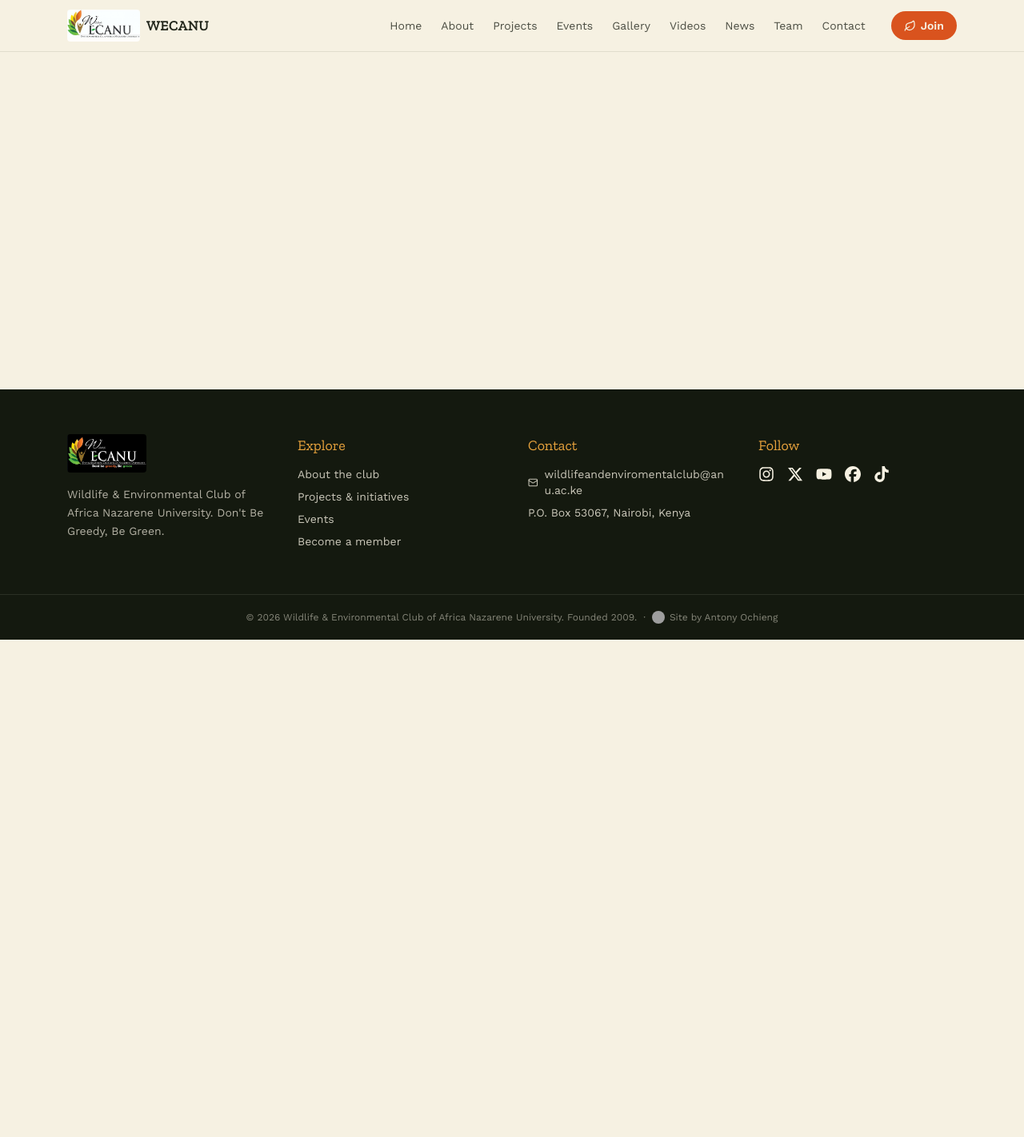
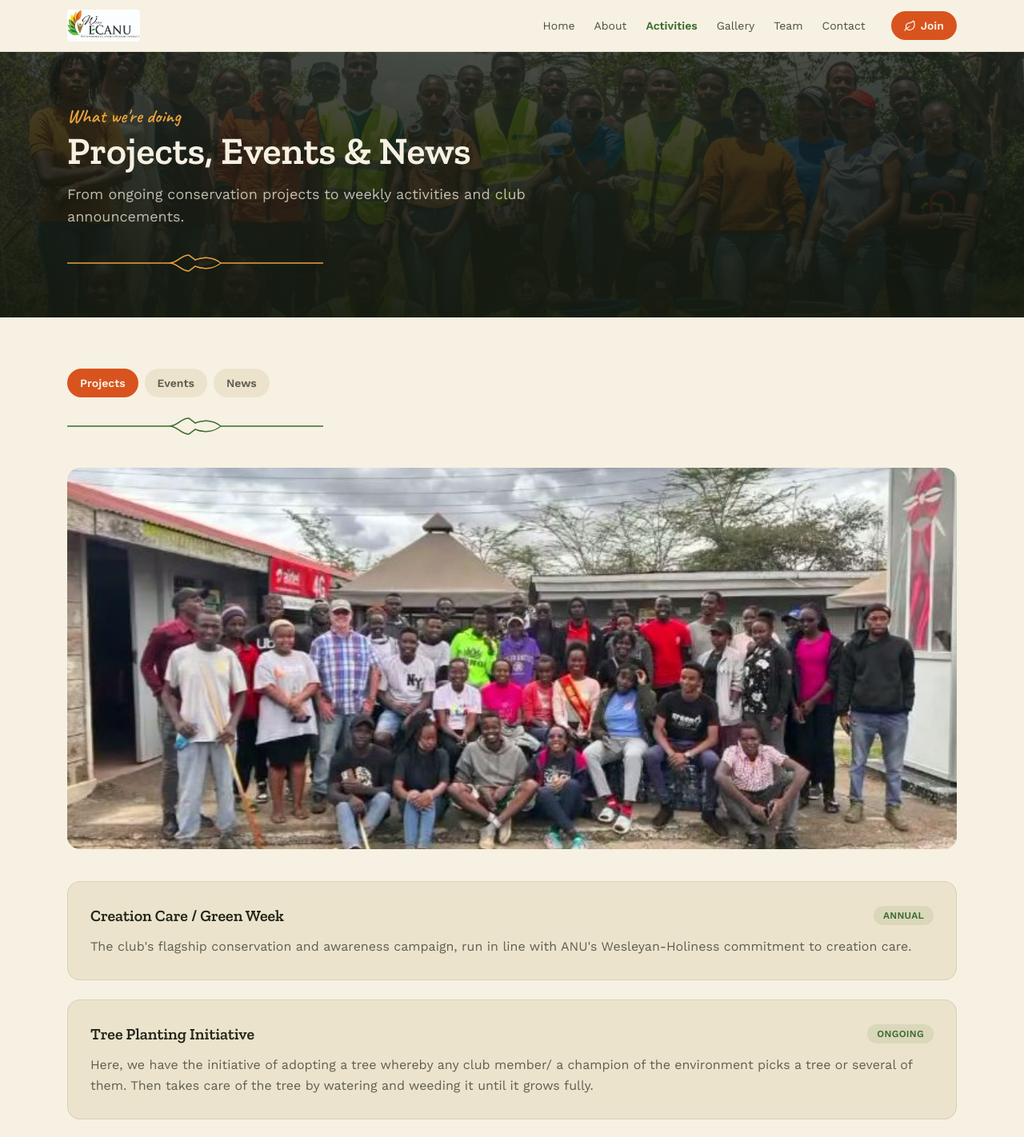
Before and after one commit to Antony-005/wecanu, a React (Vite) app: page /activities in a window 1280 px wide. Shown: the top 1422 px of the page at 80% size. Before the commit the page ends 800 px from the top, so only its background shows below. Built offline with nearby package versions, Linux system fonts and the light colour scheme; grey boxes are pictures that could not be loaded.

Commit message:
Merge Projects, Events, and News into a single Activities page with tabs

```diff
--- a/src/App.jsx
+++ b/src/App.jsx
@@ -1,14 +1,11 @@
-import { Routes, Route, useLocation } from "react-router-dom";
+import { Routes, Route, Navigate, useLocation } from "react-router-dom";
 import { useEffect } from "react";
 import Navbar from "./components/Navbar";
 import Footer from "./components/Footer";
 import Home from "./pages/Home";
 import About from "./pages/About";
-import Projects from "./pages/Projects";
-import Events from "./pages/Events";
+import Activities from "./pages/Activities";
 import Gallery from "./pages/Gallery";
-import Videos from "./pages/Videos";
-import Blog from "./pages/Blog";
 import Team from "./pages/Team";
 import Membership from "./pages/Membership";
 import Contact from "./pages/Contact";
@@ -43,11 +40,12 @@ export default function App() {
         <Routes>
           <Route path="/" element={<Home />} />
           <Route path="/about" element={<About />} />
-          <Route path="/projects" element={<Projects />} />
-          <Route path="/events" element={<Events />} />
+          <Route path="/activities" element={<Activities />} />
+          <Route path="/projects" element={<Navigate to="/activities" replace />} />
+          <Route path="/events" element={<Navigate to="/activities" replace />} />
+          <Route path="/blog" element={<Navigate to="/activities" replace />} />
           <Route path="/gallery" element={<Gallery />} />
-          <Route path="/videos" element={<Videos />} />
-          <Route path="/blog" element={<Blog />} />
+          <Route path="/videos" element={<Navigate to="/gallery" replace />} />
           <Route path="/team" element={<Team />} />
           <Route path="/membership" element={<Membership />} />
           <Route path="/contact" element={<Contact />} />
--- a/src/components/Footer.jsx
+++ b/src/components/Footer.jsx
@@ -20,9 +20,13 @@ export default function Footer() {
           <h4 className="font-display text-lg mb-3 text-gold">Explore</h4>
           <ul className="space-y-2 text-sm text-parchment/80">
             <li><Link to="/about" className="hover:text-parchment">About the club</Link></li>
-            <li><Link to="/projects" className="hover:text-parchment">Projects & initiatives</Link></li>
-            <li><Link to="/events" className="hover:text-parchment">Events</Link></li>
+            <li><Link to="/activities" className="hover:text-parchment">Projects, events & news</Link></li>
             <li><Link to="/membership" className="hover:text-parchment">Become a member</Link></li>
+            <li>
+              <a href="https://www.anu.ac.ke/" target="_blank" rel="noreferrer" className="hover:text-parchment">
+                Africa Nazarene University ↗
+              </a>
+            </li>
           </ul>
         </div>
 
--- a/src/components/Navbar.jsx
+++ b/src/components/Navbar.jsx
@@ -6,11 +6,8 @@ import logo from "../assets/logo/logo-white-bg.jpg";
 const links = [
   { to: "/", label: "Home" },
   { to: "/about", label: "About" },
-  { to: "/projects", label: "Projects" },
-  { to: "/events", label: "Events" },
+  { to: "/activities", label: "Activities" },
   { to: "/gallery", label: "Gallery" },
-  { to: "/videos", label: "Videos" },
-  { to: "/blog", label: "News" },
   { to: "/team", label: "Team" },
   { to: "/contact", label: "Contact" },
 ];
@@ -23,9 +20,6 @@ export default function Navbar() {
       <div className="max-w-6xl mx-auto px-5 flex items-center justify-between h-16">
         <NavLink to="/" className="flex items-center gap-2" onClick={() => setOpen(false)}>
           <img src={logo} alt="WECANU logo" className="h-10 w-auto rounded-sm" />
-          <span className="font-display font-semibold text-ink text-lg hidden sm:block">
-            WECANU
-          </span>
         </NavLink>
 
         <nav className="hidden lg:flex items-center gap-6 font-body text-sm">
--- /dev/null
+++ b/src/pages/Activities.jsx
@@ -0,0 +1,134 @@
+import { useState } from "react";
+import PageHero from "../components/PageHero";
+import LeafDivider from "../components/LeafDivider";
+import SEO from "../components/SEO";
+import { projects, activities as activityTypes } from "../data/content";
+import { firstImage, nthImage } from "../utils/gallery";
+
+const cleanupsImages = import.meta.glob("../assets/images/gallery/cleanups/*.{jpg,jpeg,JPG,JPEG}", { eager: true });
+const bonfireImages = import.meta.glob("../assets/images/gallery/bonfire/*.{jpg,jpeg,JPG,JPEG}", { eager: true });
+
+const heroImg = firstImage(cleanupsImages);
+const projectsBannerImg = nthImage(cleanupsImages, 1);
+const eventsBannerImg = nthImage(bonfireImages, 1);
+
+const posts = [
+  {
+    title: "Welcome to the new WECANU site",
+    date: "Coming soon",
+    excerpt: ".",
+  },
+  {
+    title: "Green Week is around the corner",
+    date: "Coming soon",
+    excerpt: "",
+  },
+];
+
+const tabs = ["Projects", "Events", "News"];
+
+function ProjectsPanel() {
+  return (
+    <div>
+      {projectsBannerImg && (
+        <div className="mb-10 rounded-2xl overflow-hidden aspect-[21/9]">
+          <img src={projectsBannerImg} alt="" className="w-full h-full object-cover" />
+        </div>
+      )}
+      <div className="space-y-6">
+        {projects.map((p) => (
+          <div key={p.title} className="rounded-2xl border border-ink/10 p-7 bg-parchment-dim">
+            <div className="flex items-center justify-between flex-wrap gap-2">
+              <h3 className="font-display text-xl font-semibold text-ink">{p.title}</h3>
+              <span className="text-xs uppercase tracking-wide font-semibold text-fern bg-fern/10 rounded-full px-3 py-1">
+                {p.status}
+              </span>
+            </div>
+            <p className="mt-3 text-ink/70 leading-relaxed">{p.blurb}</p>
+          </div>
+        ))}
+      </div>
+    </div>
+  );
+}
+
+function EventsPanel() {
+  return (
+    <div>
+      {eventsBannerImg && (
+        <div className="mb-10 rounded-2xl overflow-hidden aspect-[21/9]">
+          <img src={eventsBannerImg} alt="" className="w-full h-full object-cover" />
+        </div>
+      )}
+      <div className="grid sm:grid-cols-2 lg:grid-cols-3 gap-6">
+        {activityTypes.map((a) => (
+          <div key={a.title} className="rounded-2xl border border-ink/10 bg-white p-6">
+            {a.cadence && (
+              <p className="text-xs uppercase tracking-wide text-ember font-semibold">{a.cadence}</p>
+            )}
+            <h3 className="font-display text-lg font-semibold mt-1 text-ink">{a.title}</h3>
+            <p className="text-sm text-ink/65 mt-1.5">{a.blurb}</p>
+          </div>
+        ))}
+      </div>
+    </div>
+  );
+}
+
+function NewsPanel() {
+  return (
+    <div className="max-w-3xl space-y-8">
+      {posts.map((p) => (
+        <article key={p.title} className="border-b border-ink/10 pb-8">
+          <p className="text-xs uppercase tracking-wide text-ember font-semibold">{p.date}</p>
+          <h3 className="font-display text-2xl font-semibold mt-1 text-ink">{p.title}</h3>
+          <p className="mt-2 text-ink/70">{p.excerpt}</p>
+        </article>
+      ))}
+    </div>
+  );
+}
+
+export default function Activities() {
+  const [active, setActive] = useState(tabs[0]);
+
+  return (
+    <>
+      <SEO
+        path="/activities"
+        title="Projects, Events & News"
+        description="WECANU's conservation projects, year-round events and activities, and the latest club news — all in one place."
+      />
+      <PageHero
+        eyebrow="What we're doing"
+        title="Projects, Events & News"
+        subtitle="From ongoing conservation projects to weekly activities and club announcements."
+        bgImage={heroImg}
+      />
+
+      <section className="max-w-6xl mx-auto px-5 py-16">
+        <div className="flex flex-wrap gap-2">
+          {tabs.map((t) => (
+            <button
+              key={t}
+              onClick={() => setActive(t)}
+              className={`rounded-full px-4 py-2 text-sm font-semibold transition-colors ${
+                active === t
+                  ? "bg-ember text-parchment"
+                  : "bg-parchment-dim text-ink/70 hover:bg-parchment-dim/70"
+              }`}
+            >
+              {t}
+            </button>
+          ))}
+        </div>
+
+        <LeafDivider className="mt-6 mb-10 max-w-xs" />
+
+        {active === "Projects" && <ProjectsPanel />}
+        {active === "Events" && <EventsPanel />}
+        {active === "News" && <NewsPanel />}
+      </section>
+    </>
+  );
+}
--- a/src/pages/Gallery.jsx
+++ b/src/pages/Gallery.jsx
@@ -2,7 +2,15 @@ import { useState } from "react";
 import PageHero from "../components/PageHero";
 import LeafDivider from "../components/LeafDivider";
 import SEO from "../components/SEO";
+import YouTubeEmbed from "../components/YouTubeEmbed";
+import InstagramEmbed from "../components/InstagramEmbed";
+import { youtubeVideos, instagramVideos } from "../data/videos";
+import { ExternalLink } from "lucide-react";
 
+// Each category auto-loads every image dropped into its folder — no code
+// changes needed when you add more photos, as long as the filename matches
+// the pattern you told Antony (e.g. general1.jpg, general2.jpg, ...) and it
+// lands in the right folder below.
 const categoryFolders = {
   General: import.meta.glob("../assets/images/gallery/general/*.{jpg,jpeg,JPG,JPEG}", { eager: true }),
   "Clean-Ups & Tree Planting": import.meta.glob("../assets/images/gallery/cleanups/*.{jpg,jpeg,JPG,JPEG}", { eager: true }),
@@ -19,23 +27,90 @@ function imagesFor(category) {
     .map((path) => modules[path].default);
 }
 
-const categories = Object.keys(categoryFolders);
+const photoCategories = Object.keys(categoryFolders);
+const categories = [...photoCategories, "Videos"];
+const heroImg = imagesFor("General")[0] || null;
+
+function VideosPanel() {
+  const [videoTab, setVideoTab] = useState("YouTube");
+
+  return (
+    <div>
+      <div className="flex gap-2 mb-8">
+        {["YouTube", "Instagram"].map((t) => (
+          <button
+            key={t}
+            onClick={() => setVideoTab(t)}
+            className={`rounded-full px-4 py-1.5 text-xs font-semibold transition-colors ${
+              videoTab === t
+                ? "bg-fern text-parchment"
+                : "bg-white border border-ink/10 text-ink/60 hover:bg-parchment-dim"
+            }`}
+          >
+            {t}
+          </button>
+        ))}
+      </div>
+
+      {videoTab === "YouTube" ? (
+        <div className="grid sm:grid-cols-2 gap-8">
+          {youtubeVideos.map((v) => (
+            <div key={v.id}>
+              <YouTubeEmbed id={v.id} title={v.title} />
+              <div className="mt-3 flex items-start justify-between gap-3">
+                <h3 className="font-display text-base font-semibold text-ink">{v.title}</h3>
+                <a
+                  href={`https://www.youtube.com/watch?v=${v.id}`}
+                  target="_blank"
+                  rel="noreferrer"
+                  className="shrink-0 text-xs text-fern font-semibold inline-flex items-center gap-1 hover:underline"
+                >
+                  YouTube <ExternalLink size={12} />
+                </a>
+              </div>
+            </div>
+          ))}
+        </div>
+      ) : (
+        <div className="grid sm:grid-cols-2 lg:grid-cols-3 gap-8">
+          {instagramVideos.map((v) => (
+            <div key={v.url}>
+              <InstagramEmbed url={v.url} title={v.title} />
+              <div className="mt-3 flex items-start justify-between gap-3">
+                <h3 className="font-display text-base font-semibold text-ink">{v.title}</h3>
+                <a
+                  href={v.url}
+                  target="_blank"
+                  rel="noreferrer"
+                  className="shrink-0 text-xs text-fern font-semibold inline-flex items-center gap-1 hover:underline"
+                >
+                  Instagram <ExternalLink size={12} />
+                </a>
+              </div>
+            </div>
+          ))}
+        </div>
+      )}
+    </div>
+  );
+}
 
 export default function Gallery() {
   const [active, setActive] = useState(categories[0]);
-  const images = imagesFor(active);
+  const images = active === "Videos" ? [] : imagesFor(active);
 
   return (
     <>
       <SEO
         path="/gallery"
         title="Gallery"
-         description="Photos from WECANU club events, clean-ups, bonfire nights, team building, and Green Week."
+        description="Photos and videos from WECANU club events, clean-ups, bonfire nights, team building, and Green Week."
       />
       <PageHero
         eyebrow="Moments from the field"
         title="Gallery"
-        subtitle="Photos from club events, clean-ups, bonfire nights, and Green Week."
+        bgImage={heroImg}
+        subtitle="Photos and videos from club events, clean-ups, bonfire nights, and Green Week."
       />
 
       <section className="max-w-6xl mx-auto px-5 py-16">
@@ -57,9 +132,11 @@ export default function Gallery() {
 
         <LeafDivider className="mt-6 mb-10 max-w-xs" />
 
-        {images.length === 0 ? (
+        {active === "Videos" ? (
+          <VideosPanel />
+        ) : images.length === 0 ? (
           <p className="text-ink/50 text-sm">
-            No photos in this category yet, drop files into{" "}
+            No photos in this category yet — drop files into{" "}
             <code className="bg-parchment-dim px-1.5 py-0.5 rounded">
               src/assets/images/gallery/
             </code>{" "}
--- a/src/pages/Home.jsx
+++ b/src/pages/Home.jsx
@@ -143,7 +143,7 @@ export default function Home() {
             <p className="font-script text-2xl text-fern mb-1">Out in the field</p>
             <h2 className="font-display text-3xl sm:text-4xl font-semibold text-ink">What we get up to</h2>
           </div>
-          <Link to="/events" className="text-fern font-semibold inline-flex items-center gap-1.5 hover:underline">
+          <Link to="/activities" className="text-fern font-semibold inline-flex items-center gap-1.5 hover:underline">
             See all activities <ArrowRight size={16} />
           </Link>
         </div>
```
Also changed, not shown: 1 other file (tests, documents, lock files or other folders). Lines whose indentation alone changed are shown as unchanged.
